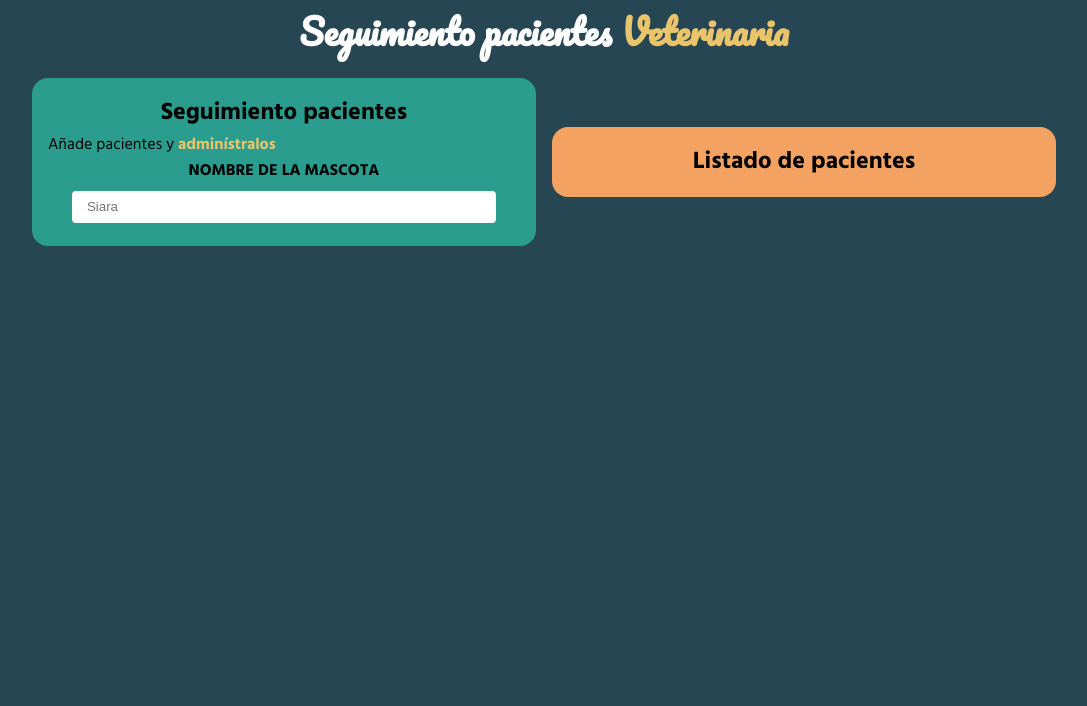
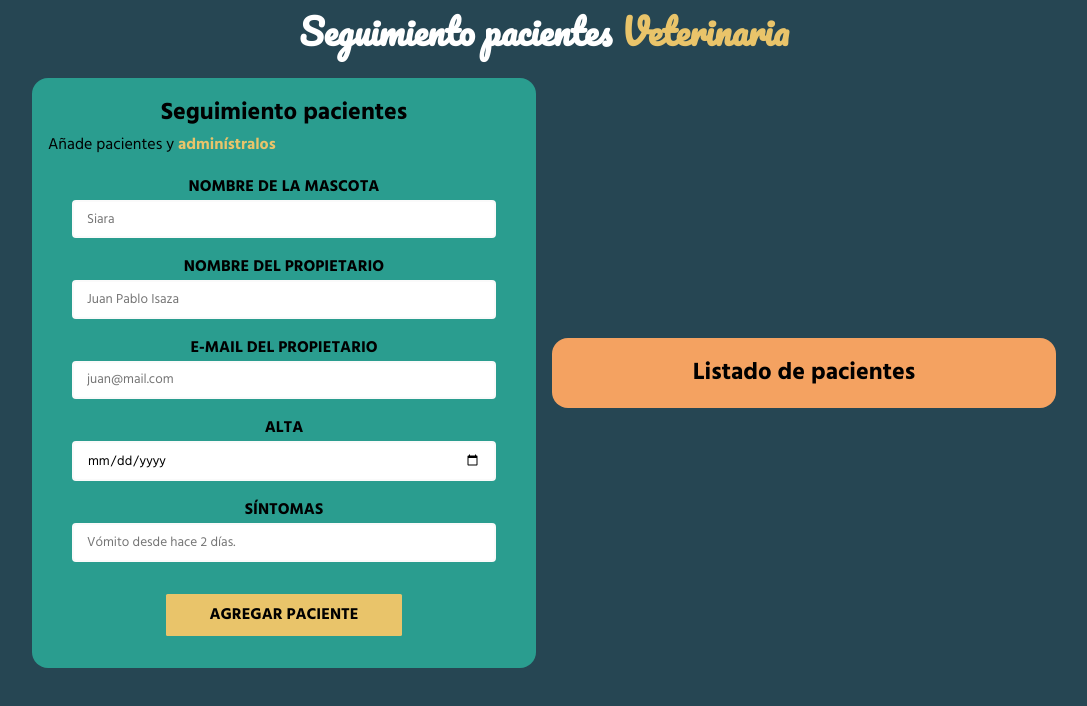
Before and after one commit to jisazamp/citas-veterinaria-react, a React (Vite) app: page / in a window 1280 px wide. Shown: the top 706 px of the page, without its empty margins (96-1183 px from the left). Built offline with nearby package versions, Linux system fonts and the light colour scheme.

Commit message:
Added and styled the rest of the input fields

```diff
--- a/src/components/Form.jsx
+++ b/src/components/Form.jsx
@@ -18,6 +18,59 @@ const Form = () => {
             placeholder='Siara'
           />
         </div>
+
+        <div className='pets-form__input-group'>
+          <label htmlFor='ownerName' className='pets-form__input-label'>
+            Nombre del propietario
+          </label>
+          <input
+            id='ownerName'
+            className='pets-form__input-field'
+            type='text'
+            placeholder='Juan Pablo Isaza'
+          />
+        </div>
+
+        <div className='pets-form__input-group'>
+          <label htmlFor='ownerEmail' className='pets-form__input-label'>
+            E-mail del propietario
+          </label>
+          <input
+            id='ownerEmail'
+            className='pets-form__input-field'
+            type='email'
+            placeholder='juan@mail.com'
+          />
+        </div>
+
+        <div className='pets-form__input-group'>
+          <label htmlFor='medicalRelease' className='pets-form__input-label'>
+            Alta
+          </label>
+          <input
+            id='medicalRelease'
+            className='pets-form__input-field'
+            type='date'
+          />
+        </div>
+
+        <div className='pets-form__input-group'>
+          <label htmlFor='observations' className='pets-form__input-label'>
+            Síntomas
+          </label>
+          <input
+            id='observations'
+            className='pets-form__input-field'
+            type='textarea'
+            placeholder='Vómito desde hace 2 días.'
+          />
+        </div>
+
+        <div className='pets-form__input-group'>
+          <button className='btn btn-primary' type='submit'>
+            Agregar paciente
+          </button>
+        </div>
       </form>
     </div>
   );
--- a/src/index.css
+++ b/src/index.css
@@ -75,6 +75,7 @@ p {
   flex-direction: column;
   justify-content: center;
   align-items: center;
+  margin-top: 1em;
 }
 
 .pets-form__input-label {
@@ -84,13 +85,38 @@ p {
 }
 
 .pets-form__input-field {
+  font-family: 'Hind';
   padding: 0.5em 1em;
-  margin: 0.5em;
   max-width: 30rem;
   width: 90%;
   border: none;
   border-radius: 0.3em;
   border: 2px solid #FAFAFA;
+}
+
+.pets-form__input-field:focus {
+  outline: 2px solid var(--clr-red);
+}
+
+.btn {
+  font-size: 1rem;
+  border-radius: 0.1em;
+  padding: 0.5em 1em;
+  width: 100%;
+  border: none;
+  font-family: 'Hind';
+  text-transform: uppercase;
+  font-weight: bold;
+  margin: 1em 0;
+  cursor: pointer;
+}
+
+.btn-primary {
+  background-color: var(--clr-yellow)
+}
+
+.btn-primary:hover {
+  background-color: #d8b660;
 }
 
 @media (min-width: 60rem) {
@@ -114,4 +140,8 @@ p {
   .patients-container {
     border-radius: 1em;
   }
+
+  .btn {
+    width: 50%;
+  }
 }
```
